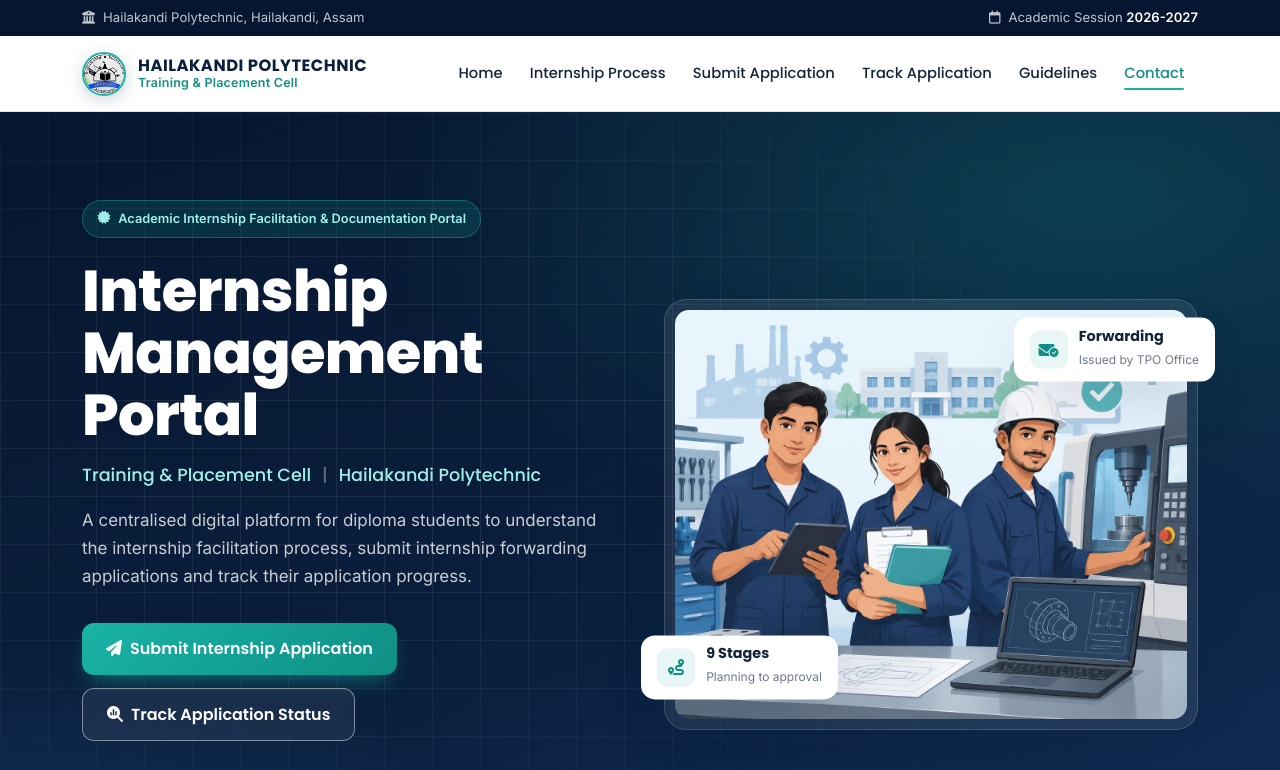
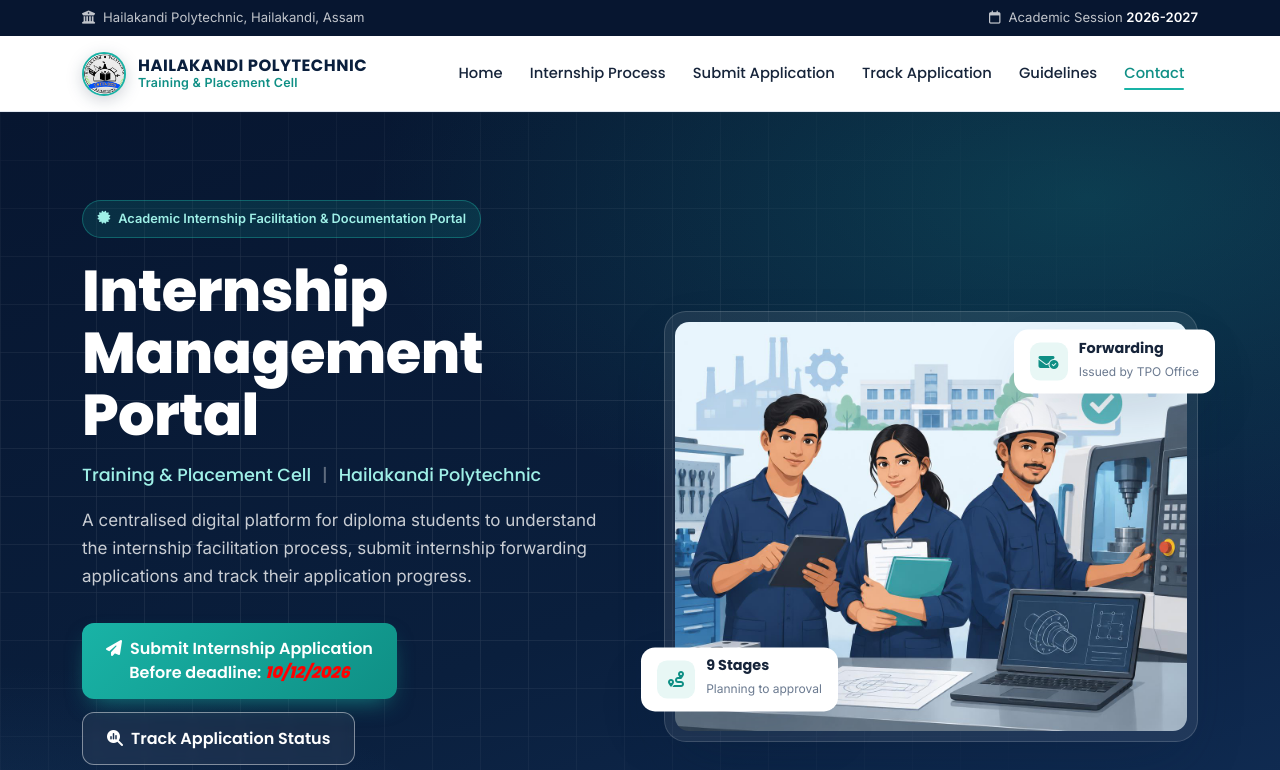
Before and after one commit to tpchkdpoly/internship, a plain HTML site: page index.html in a window 1280 px wide. Shown: the top 770 px of the page. Drawn offline with nearby package versions, Linux system fonts and the light colour scheme.

Commit message:
Update index.html

```diff
--- a/index.html
+++ b/index.html
@@ -87,7 +87,7 @@
             <p class="hero-desc">A centralised digital platform for diploma students to understand the internship facilitation process, submit internship forwarding applications and track their application progress.</p>
             <div class="hero-ctas">
               <a href="#" class="btn btn-hp-primary btn-lg js-form-link" target="_blank" rel="noopener noreferrer">
-                <i class="fa-solid fa-paper-plane me-2"></i>Submit Internship Application
+                <i class="fa-solid fa-paper-plane me-2"></i>Submit Internship Application<br> Before deadline: <b style="color:red"><i>10/12/2026</i></b>
               </a>
               <a href="#" class="btn btn-hp-outline-light btn-lg js-tracker-link" target="_blank" rel="noopener noreferrer">
                 <i class="fa-solid fa-magnifying-glass-chart me-2"></i>Track Application Status
```
